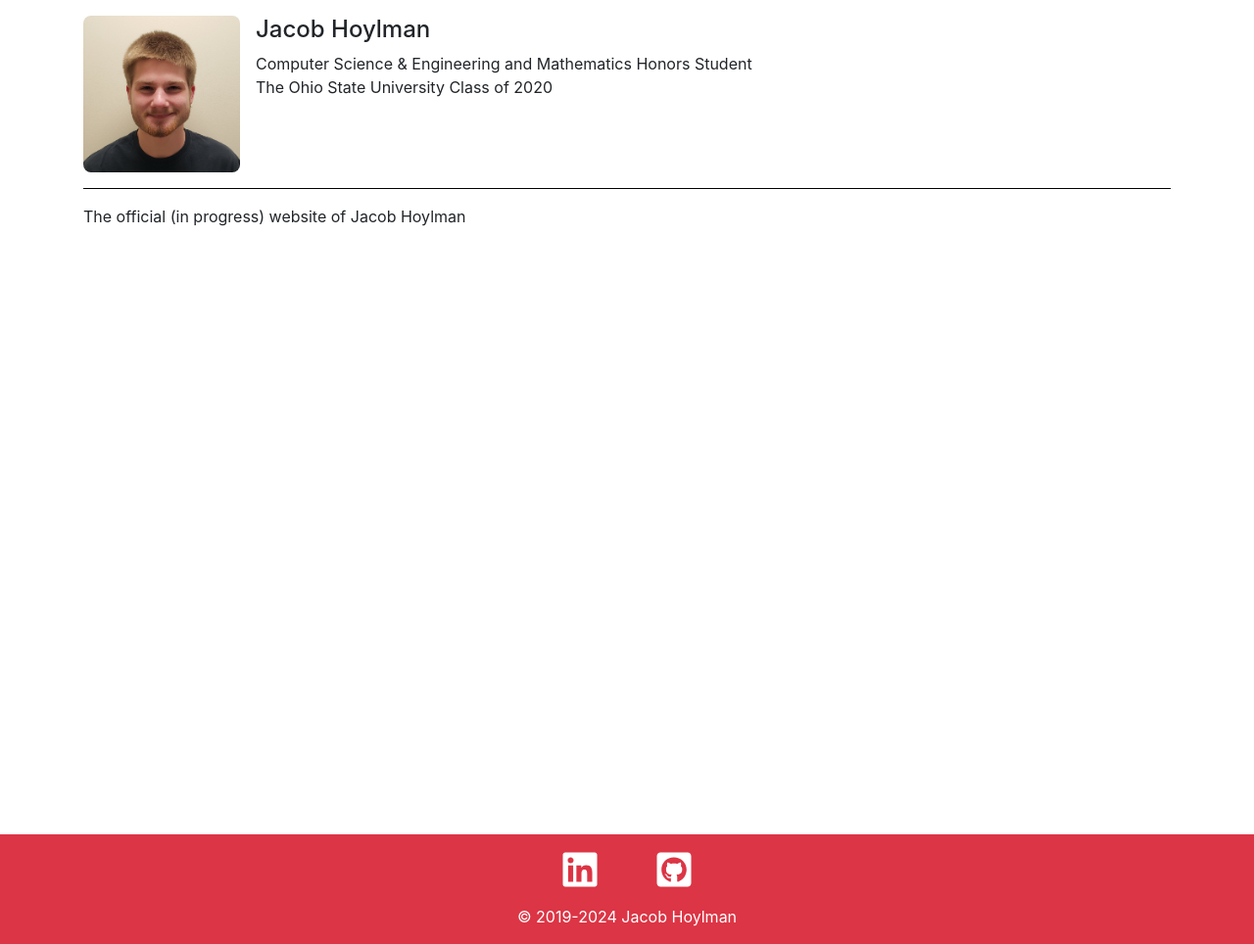
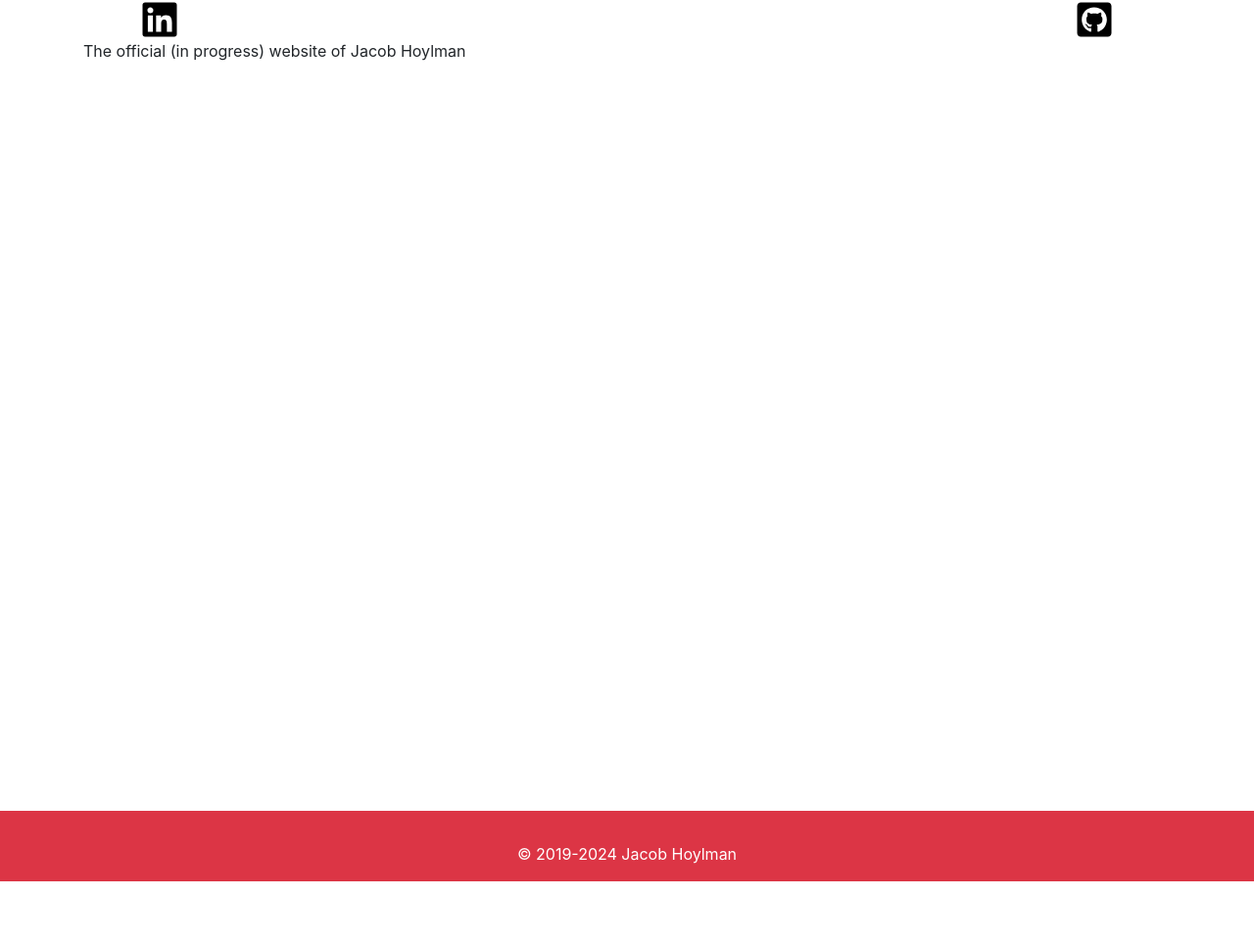
Before and after one commit to jkhoylman/jkhoylman.github.io, a Jekyll site: the page built from index.html, in a window 1280 px wide. Shown: the whole page at 98% size. Built offline with Jekyll 4.4.1, drawn with Linux system fonts in a browser that asks for light colours; nearby versions of some CDN libraries; after the commit the page ends 900 px from its top, so only the background shows below that.

Commit message:
lite css work

```diff
--- a/_includes/footer.html
+++ b/_includes/footer.html
@@ -1,8 +1,5 @@
 <footer class="page-footer font-small bg-danger" style="border-top: 1px; margin-top: 2em; color: #FFFFFF;">
 	<div class="text-center pt-3">
-		<a href="https://www.linkedin.com/in/jacob-hoylman-125ab816a/"><img src="assets/images/linkedin.svg" class="inverted-image" style="width: 2.5em; height: 2.5em;"/></a>
-		<span style="padding-left: 3ex; padding-right: 3ex;"></span>
-		<a href="https://github.com/jkhoylman"><img src="assets/images/github-square.svg" class="inverted-image" style="width: 2.5em; height: 2.5em;"/></a>
 	</div>
 	<div class="footer-copyright text-center py-3">© 2019-2024 Jacob Hoylman</div>
 </footer>
--- a/_includes/header.html
+++ b/_includes/header.html
@@ -1 +1,13 @@
-<div></div>
+{% assign iconIndex = 0 %}
+
+<div class="page-header container">
+    <div class="title-container"></div>
+    <div class="icon-container">
+        <a href="https://www.linkedin.com/in/jacob-hoylman-125ab816a/">
+            <img src="assets/images/linkedin.svg" class="inverted-image" style="width: 2.5em; height: 2.5em;"/>
+        </a>
+		<a href="https://github.com/jkhoylman">
+            <img src="assets/images/github-square.svg" class="inverted-image" style="width: 2.5em; height: 2.5em;"/>
+        </a>
+    </div>
+</div>
--- a/_sass/_custom.scss
+++ b/_sass/_custom.scss
@@ -1,6 +1,15 @@
+@import 'header';
+@import 'footer';
+
 $danger-red: #dc3545;
 /*Font size is 16pt so 1em is 21px*/
 
+// .main {
+// 	display: flex;
+// 	max-width: 80%;
+// }
+
+/*
 #main {
 	min-height: calc(100vh - 6em) !important;
 	margin-top: 1em !important;
@@ -72,3 +81,4 @@ hr {
 	margin-right: auto !important;
 	display: block;
 }
+	*/
--- /dev/null
+++ b/_sass/footer.scss
@@ -0,0 +1,5 @@
+.page-footer {
+    position: absolute;
+    bottom: 0;
+    width: 100%;
+}
--- /dev/null
+++ b/_sass/header.scss
@@ -0,0 +1,14 @@
+.page-header {
+    display: flex;
+    max-width: 80%;
+
+    .title-container {
+
+    }
+
+    .icon-container {
+        width: 100%;
+        display: flex;
+        justify-content: space-between;
+    }
+}
--- a/index.html
+++ b/index.html
@@ -2,15 +2,6 @@
 layout: default
 title: Home
 ---
-<div class="container">
-	<div class="media" style="margin: 0.5em 0">
-		<img src="assets/images/headshot.jpg" class="mr-3 red-border" style="width: 10em; height: 10em; border-radius: 0.5em; border-width: 0px; border-style: solid;">
-		<div class="media-body">
-			<h4 class="mt-0">Jacob Hoylman</h5>
-			Computer Science & Engineering and Mathematics Honors Student</br>
-			The Ohio State University Class of 2020
-		</div>
-	</div>
-	<hr>
+<div class="page-body container">
 	<p>The official (in progress) website of Jacob Hoylman</p>
 </div>
```
Also changed, not shown: 4 other files.
